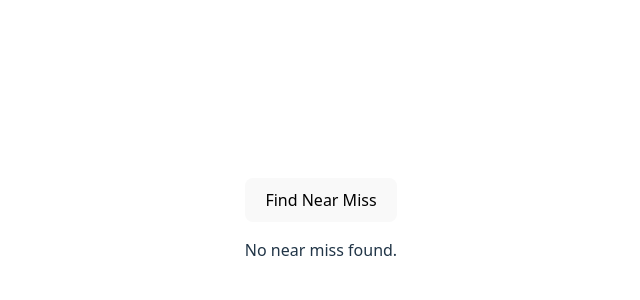
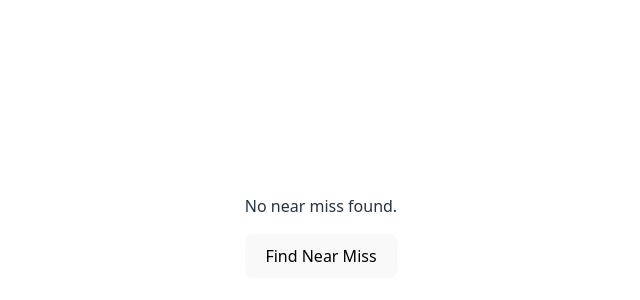
Before and after one commit to CodingNightlark/FermatNearMisses, a React (Vite) app: page / in a window 1280 px wide. Shown: the part 172-472 px from the top of the page, without its empty margins (319-959 px from the left). Built offline with nearby package versions, Linux system fonts and the light colour scheme.

Commit message:
Finds a random near miss every time

```diff
--- a/src/App.jsx
+++ b/src/App.jsx
@@ -8,6 +8,9 @@ function App() {
   const [ loading, setLoading ] = useState(false)
 
   const handleClick = () => {
+    if (result) {
+      findNearMiss() // Reset the search if a result already exists
+    }
     setLoading(true)
     setTimeout(() => {
        const nearMiss = findNearMiss()
@@ -20,6 +23,7 @@ function App() {
   return (
     <>
       <div className = "App">
+
         {loading && <p>Searching for near-miss...</p>}
 
         {!loading && result && (
@@ -32,13 +36,10 @@ function App() {
           </div>
         )}
 
-        {!loading && !result && (
-          <button onClick={handleClick}>Find Near Miss</button>
-        )}
 
         {!loading && result === null && <p>No near miss found.</p>}
 
-
+        <button onClick={handleClick}> {result ? "Find Another " : "Find Near Miss" } </button>
       </div>
     </>
   )
--- a/src/Math.jsx
+++ b/src/Math.jsx
@@ -2,10 +2,11 @@
 function findNearMiss(){
 
     let tolerance = 0.0001
+    let xRand = Math.floor(Math.random() * 1000) + 1000;
 
 
-    for(let x = 1000; x < 3000; x++) {
-        for(let y = 1000; y < 3000; y++) {
+    for(let x = xRand; x < xRand+2000; x++) {
+        for(let y = xRand ; y < xRand + 2000; y++) {
             for(let n = 3; n <= 10; n++) {
                     let a = Math.pow(x, n)
                     let b = Math.pow(y, n)
```
